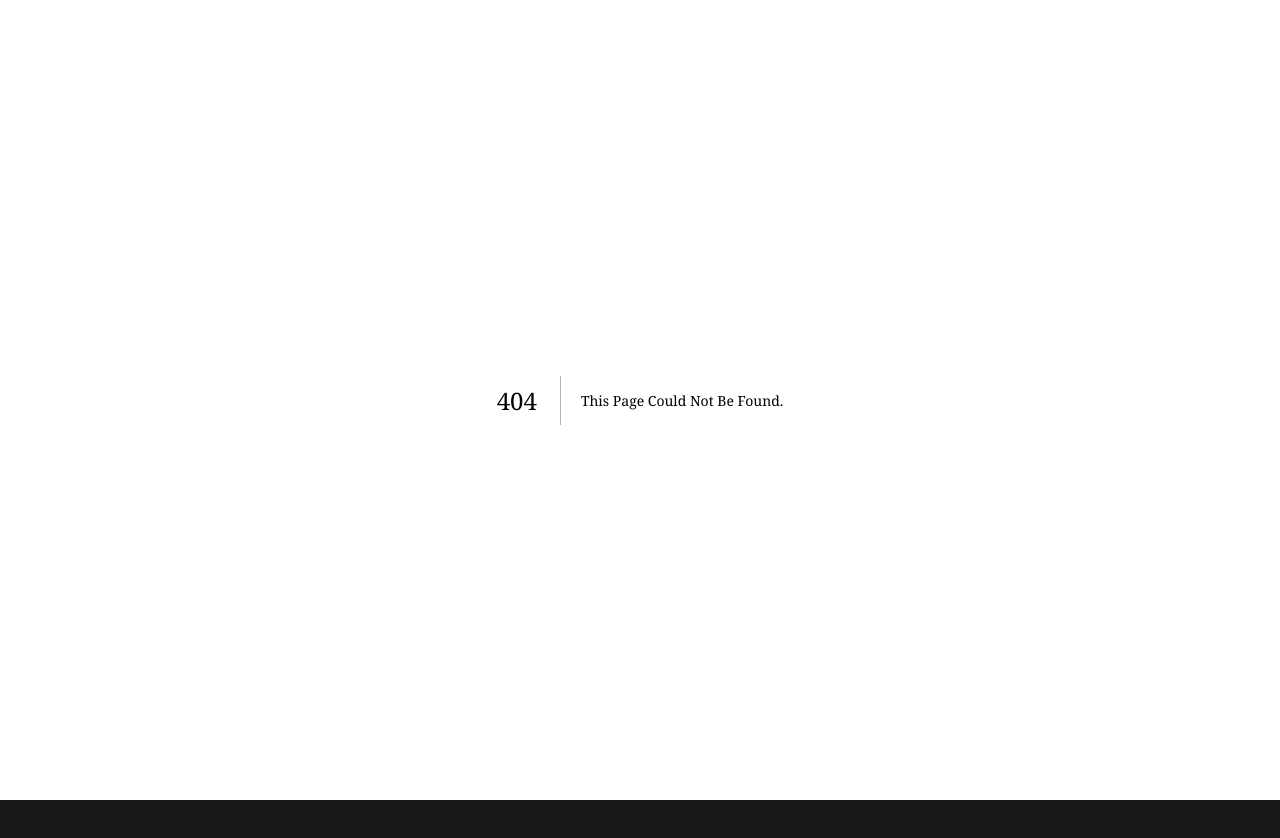
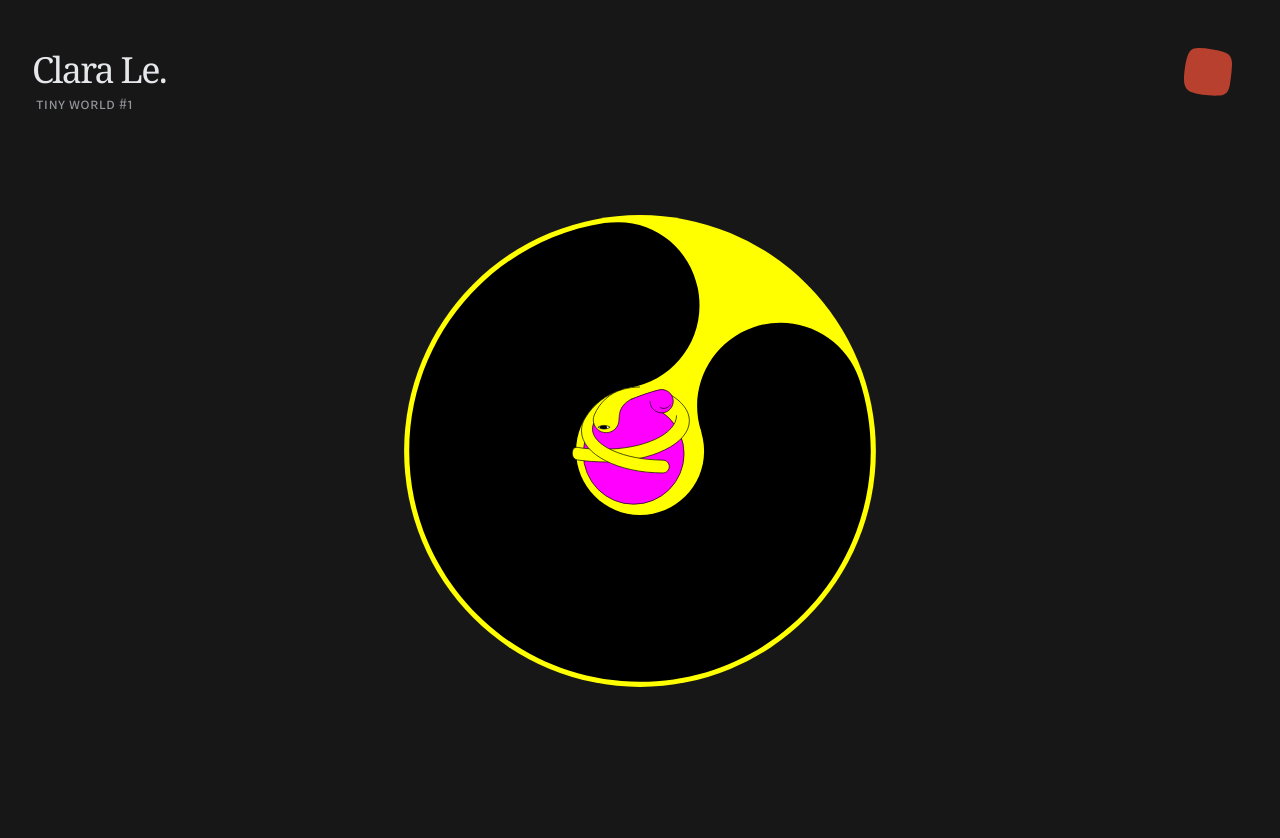
Before and after one commit to hgcl/clara-website, a Next.js app: page /playground/tiny-world-1 in a window 1280 px wide. Before the commit this address had no page. Shown: the top 838 px of the page. Before the commit the page ends 800 px from the top, so only its background shows below. Built offline with nearby package versions, Linux system fonts and the light colour scheme; a web font is replaced by a local one; what @tailwindcss/typography would draw is missing.

Commit message:
:pen: Add page tiny-world-1

```diff
--- /dev/null
+++ b/pages/playground/tiny-world-1.js
@@ -0,0 +1,126 @@
+import Layout from "../../components/layout";
+import Header from "../../components/header";
+import Container from "../../components/container";
+
+// Updated on Feb 19, 2021
+
+export default function TinyWorld1({}) {
+  return (
+    <Layout title="Tiny World #1">
+      <Container>
+        <Header pageDescription={"Tiny World #1"} />
+        <div className="max-w-lg mx-auto">
+          <svg
+            xmlns="http://www.w3.org/2000/svg"
+            xmlnsXlink="http://www.w3.org/1999/xlink"
+            id="prefix__prefix__Layer_1"
+            x="0"
+            y="0"
+            version="1.1"
+            viewBox="0 0 560 560"
+            xmlSpace="preserve"
+          >
+            <style>
+              {
+                ".prefix__prefix__st0{fill:#ff0}.prefix__prefix__st1,.prefix__prefix__st4{fill:#f0f;stroke:#000;stroke-width:.75;stroke-miterlimit:10}.prefix__prefix__st4{fill:#ff0}"
+              }
+            </style>
+            <g id="prefix__prefix__universe">
+              <circle
+                cx="280"
+                cy="280"
+                r="258"
+                className="prefix__prefix__st0"
+              ></circle>
+              <path d="M519.8 201.4c-16.2-47.6-68-73.1-115.6-56.8-47.4 16.2-72.9 67.6-57 115.1l-6.4 2.1-69-30.7-3.3-20.2c44.2-7.1 76.6-45.3 76.6-90 0-50.3-38.8-91.2-89.2-91.2-5 0-10 .3-14.9.9C120.2 49.3 27.6 153.9 27.6 280c0 139.4 113 252.4 252.4 252.4s252.4-113 252.4-252.4c0-26.7-4.2-53.2-12.6-78.6z"></path>
+            </g>
+            <g id="prefix__prefix__body">
+              <path
+                id="prefix__prefix__body-2"
+                d="M280.1 210c-38.7 0-70 31.4-70 70 0 38.7 31.4 70 70 70s70-31.4 70-70c0-9.3-1.9-18.6-5.5-27.2"
+                className="prefix__prefix__st0"
+              ></path>
+            </g>
+            <g id="prefix__prefix__body2">
+              <circle
+                cx="273.1"
+                cy="283.1"
+                r="55.1"
+                className="prefix__prefix__st1"
+              ></circle>
+              <defs>
+                <path
+                  id="prefix__prefix__SVGID_1_"
+                  d="M262 229.8c2.2-2.6 4.8-4.7 7.8-6.2 3.6-2 28.5-10.9 33.8-10.9 7 .2 12.6 6.1 12.4 13.1-.2 6.8-5.6 12.2-12.4 12.4"
+                ></path>
+              </defs>
+              <clipPath id="prefix__prefix__SVGID_2_">
+                <use
+                  overflow="visible"
+                  xlinkHref="#prefix__prefix__SVGID_1_"
+                ></use>
+              </clipPath>
+              <g clipPath="url(#prefix__prefix__SVGID_2_)">
+                <path
+                  fill="#f0f"
+                  d="M292.1 233l16.3-23.4-50.4 15.6 1.2 7.6z"
+                ></path>
+              </g>
+            </g>
+            <path
+              id="prefix__prefix__left_arm"
+              d="M320 241c0 20.4-35.4 37-79 37-8.5 0-20.7-.3-28.3-1.8-.6-.1-1.2-.2-1.7-.2-3.9 0-5 3.1-5 7-.1 3.3 2.2 6.2 5.4 6.8 10.1 1.4 20.3 2.1 30.6 2.2 50.8 0 92-20.1 92-45 0-11.1-8-21.2-21.5-29"
+              className="prefix__prefix__st4"
+            ></path>
+            <path
+              id="prefix__prefix__right_arm"
+              d="M312 297c0 3.9-3.1 7-7 7-49.1 0-89-20.6-89-46 0-5 1.3-9.8 4-14 9.1-15.1 23.6-26.3 40.5-31.2 0 0-32.5 26.3-32.5 43.2 0 18 33.8 33.6 77 34 3.9 0 7 3.1 7 7z"
+              className="prefix__prefix__st4"
+            ></path>
+            <g id="prefix__prefix__head">
+              <path
+                d="M280 210c-6.4 0-12.7.9-18.9 2.6-14.2 3.9-25.2 14.4-31.1 28-3 7.1.4 15.3 7.6 18.3 7.1 3 15.3-.4 18.3-7.6.5-1.3.9-2.6 1-4 0 0 .4-6.3.8-8.4 1.3-7.5 7.2-13.4 14.2-16.2"
+                className="prefix__prefix__st4"
+              ></path>
+              <path
+                fill="#fff"
+                stroke="#000"
+                strokeMiterlimit="10"
+                strokeWidth="0.75"
+                d="M240.7 252c3.1 0 5.6 1.3 6.5 1.8.1.1.1.3 0 .3-.8.5-3.4 1.8-6.5 1.8s-5.6-1.3-6.5-1.8c-.1-.1-.1-.3 0-.3.9-.5 3.5-1.8 6.5-1.8z"
+              ></path>
+              <defs>
+                <path
+                  id="prefix__prefix__SVGID_3_"
+                  d="M240.7 252c3.7 0 6.7 2 6.7 2s-3 2-6.7 2-6.7-2-6.7-2 3-2 6.7-2z"
+                ></path>
+              </defs>
+              <clipPath id="prefix__prefix__SVGID_4_">
+                <use
+                  overflow="visible"
+                  xlinkHref="#prefix__prefix__SVGID_3_"
+                ></use>
+              </clipPath>
+              <g clipPath="url(#prefix__prefix__SVGID_4_)">
+                <circle cx="240" cy="255" r="4"></circle>
+              </g>
+            </g>
+            <g id="prefix__prefix__head2">
+              <path
+                d="M290.9 225.5c0 7 5.7 12.7 12.7 12.8s12.7-5.7 12.8-12.7-5.7-12.7-12.7-12.8c-4.7 0-24.7 7-31.7 10-.9.4-1.6.7-2.1.9"
+                className="prefix__prefix__st1"
+              ></path>
+              <path
+                fill="none"
+                stroke="#000"
+                strokeMiterlimit="10"
+                strokeWidth="0.75"
+                d="M313.3 229.1c-2.4 4.1-7.7 5.5-11.8 3.1 0 0 0 0 0 0"
+              ></path>
+            </g>
+          </svg>
+        </div>
+      </Container>
+    </Layout>
+  );
+}
```
